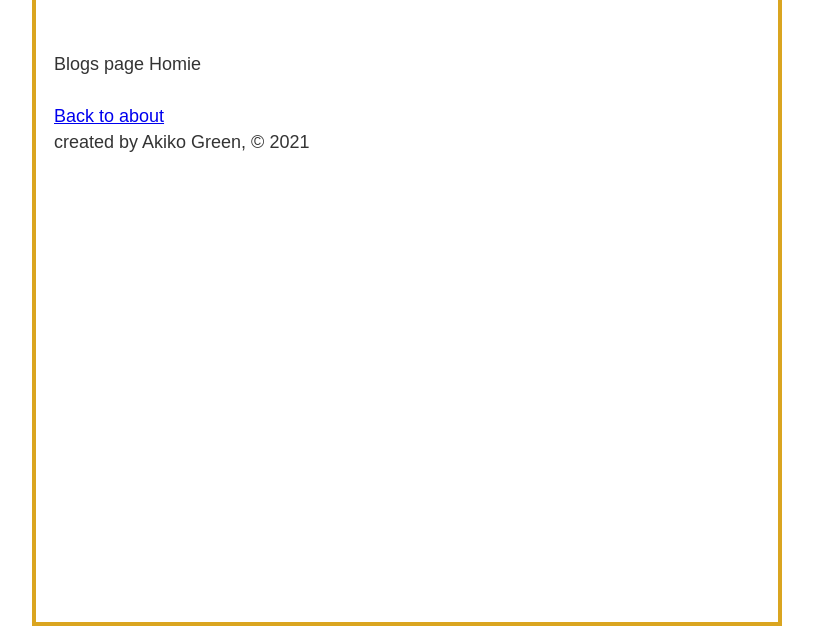
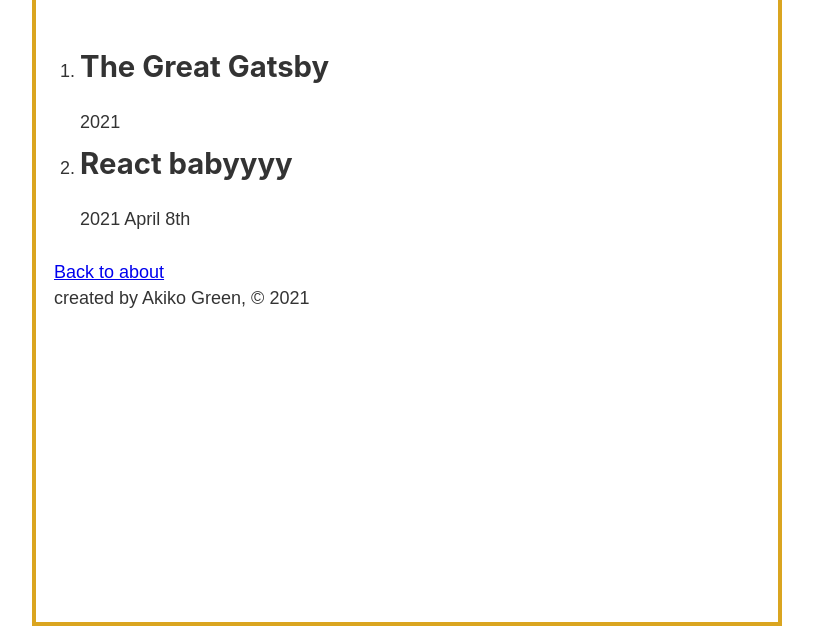
Before and after one commit to keeks5456/gatsby-practice, a Gatsby site: page /blog in a window 1280 px wide. Shown: the part 174-800 px from the top of the page, without its empty margins (233-1046 px from the left). Built offline with nearby package versions, Linux system fonts and the light colour scheme; Gatsby itself is replaced by a stand-in of ours.

Commit message:
blog post query data

```diff
--- a/gatsby-config.js
+++ b/gatsby-config.js
@@ -21,6 +21,7 @@
         name: 'src',
         path: `${__dirname}/src/` //comes from node.js
       }
-    }
+    },
+    'gatsby-transformer-remark'
   ],
 }
--- a/package.json
+++ b/package.json
@@ -17,6 +17,7 @@
     "gatsby": "^3.2.1",
     "gatsby-plugin-sass": "^4.2.0",
     "gatsby-source-filesystem": "^3.2.0",
+    "gatsby-transformer-remark": "^3.2.0",
     "node-sass": "^5.0.0",
     "react": "^17.0.1",
     "react-dom": "^17.0.1",
--- a/src/pages/blog.js
+++ b/src/pages/blog.js
@@ -1,11 +1,36 @@
 import React from 'react';
-import { Link } from "gatsby"
+import { Link, graphql, useStaticQuery } from 'gatsby';
+
 import Layout from '../components/layout'
 
 const Blog = () => {
+  const data = useStaticQuery(graphql`
+  query {
+    allMarkdownRemark {
+      edges {
+        node {
+          frontmatter {
+            title
+            date
+          }
+        }
+      }
+    }
+  }
+`)
+
   return (
     <Layout>
-      <p>Blogs page Homie</p>
+      <ol>
+        {data.allMarkdownRemark.edges.map((edge) =>{
+          return (
+            <li>
+              <h2>{edge.node.frontmatter.title}</h2>
+              <p>{edge.node.frontmatter.date}</p>
+            </li>
+          )
+        })}
+      </ol>
       <Link to="/about">Back to about</Link>
     </Layout>
   );
--- a/src/posts/gatsby.md
+++ b/src/posts/gatsby.md
@@ -1,7 +1,7 @@
 ---
 # can add key / value pairs here
 title: "The Great Gatsby"
-data: "2021"
+date: "2021"
 ---
 
 This is my first gatsby project
--- a/src/posts/react.md
+++ b/src/posts/react.md
@@ -1,7 +1,7 @@
 ---
 # can add key / value pairs here
 title: "React babyyyy"
-data: "2021 April 8th"
+date: "2021 April 8th"
 ---
 
 Something about react but I will change later
```
Also changed, not shown: 1 other file.
